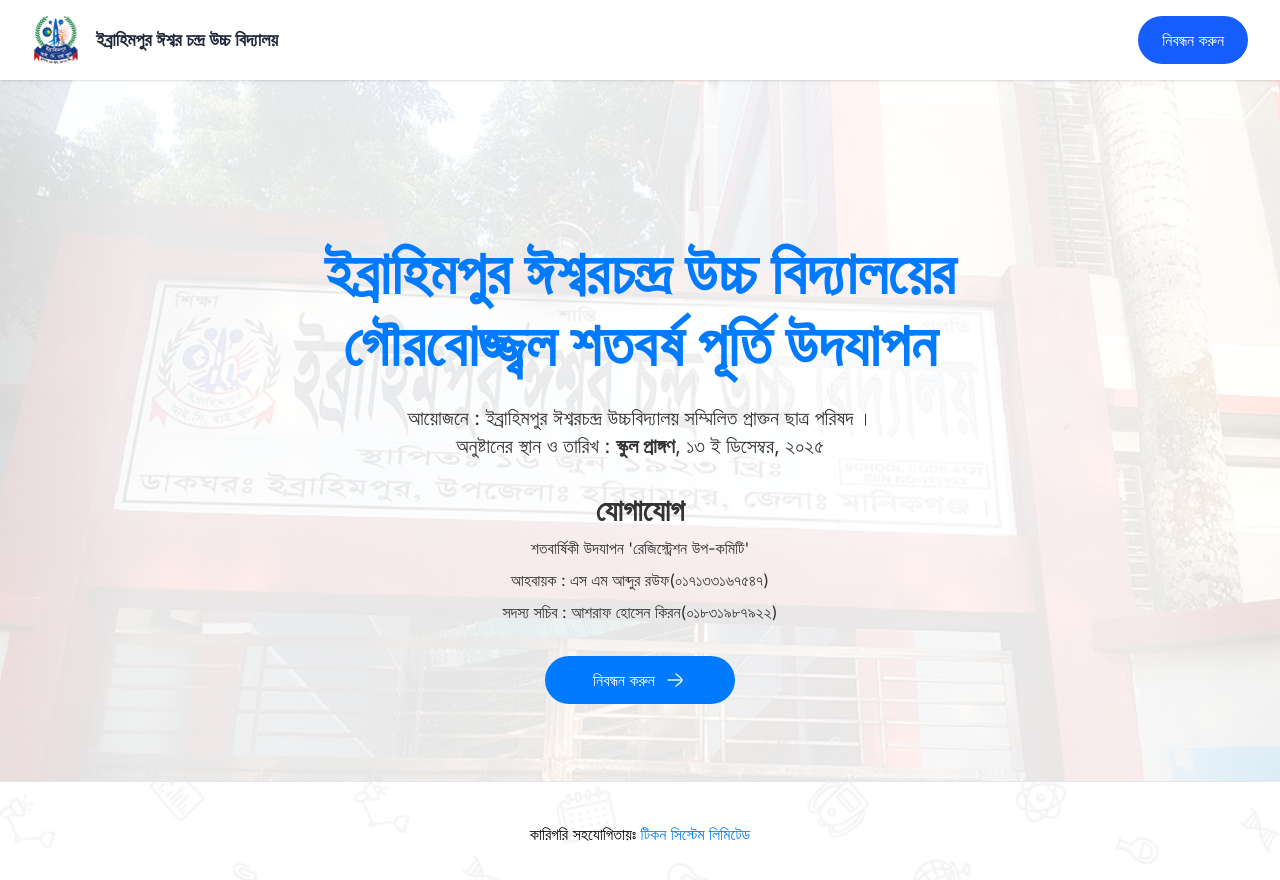
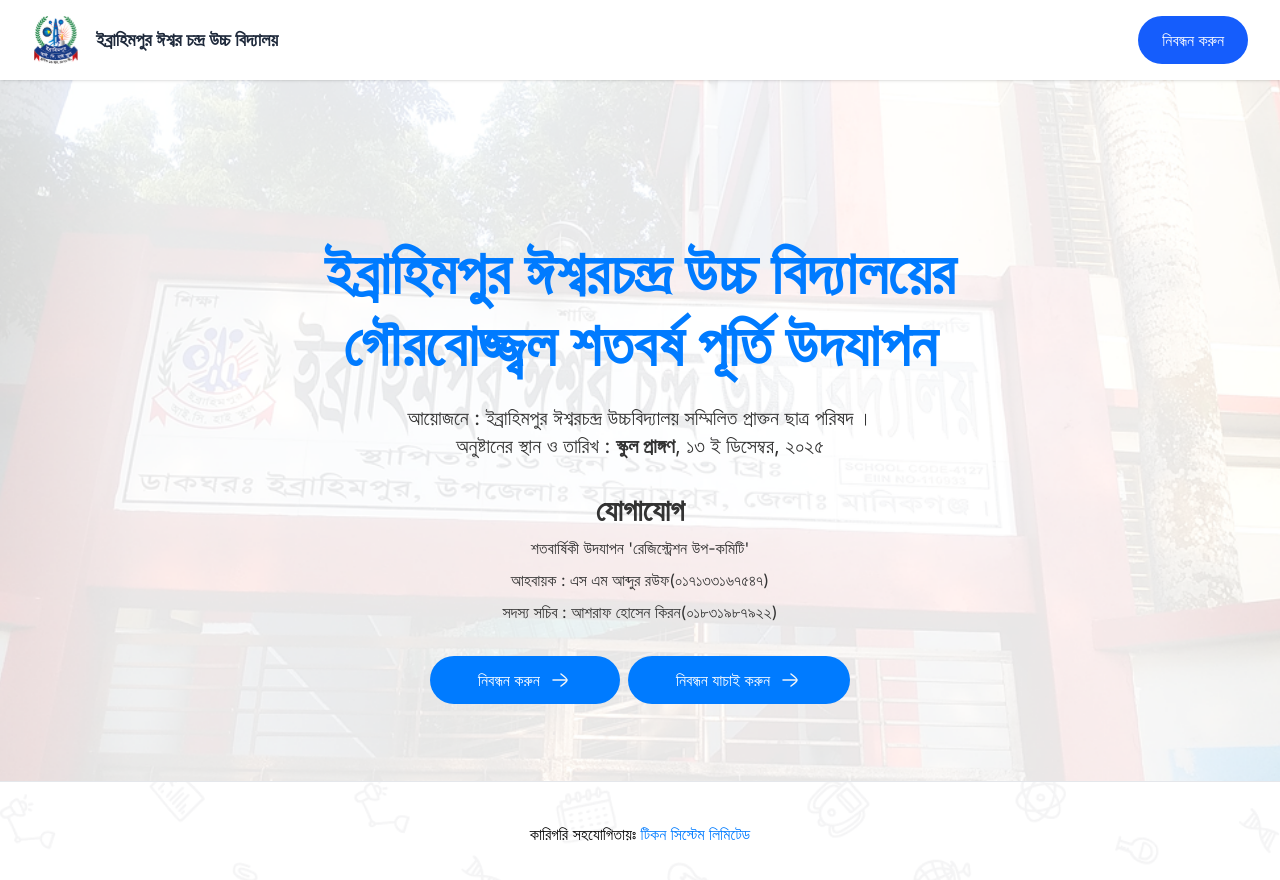
Before and after one commit to abir-ticon/reunion, a Next.js app: page / in a window 1280 px wide. Shown: the top 880 px of the page. Built offline with nearby package versions, Linux system fonts and the light colour scheme.

Commit message:
Refactor HeroBanner component to separate registration and verification buttons, enhancing layout and user interaction. Added arrow icon to both buttons for improved visual guidance.

```diff
--- a/src/components/HeroBanner.tsx
+++ b/src/components/HeroBanner.tsx
@@ -56,7 +56,7 @@ export default function HeroBanner() {
             </div>
           </div>
 
-
+          <div className="flex flex-col md:flex-row items-center justify-center gap-2">
             <button
               type="button"
               onClick={openInfoModal}
@@ -71,6 +71,20 @@ export default function HeroBanner() {
                 alt="Arrow Right"
               />
             </button>
+            <button
+              type="button"
+              className="bg-[#007BFF] text-white px-12 py-3 rounded-[48px] text-md transition-colors inline-flex items-center space-x-2 cursor-pointer hover:bg-blue-700"
+            >
+              <span>নিবন্ধন যাচাই করুন</span>
+
+              <Image
+                width={24}
+                height={24}
+                src="/images/arrow-right-white.svg"
+                alt="Arrow Right"
+              />
+            </button>
+          </div>
         </div>
       </div>
     </section>
```
Lines whose indentation alone changed are shown as unchanged.
